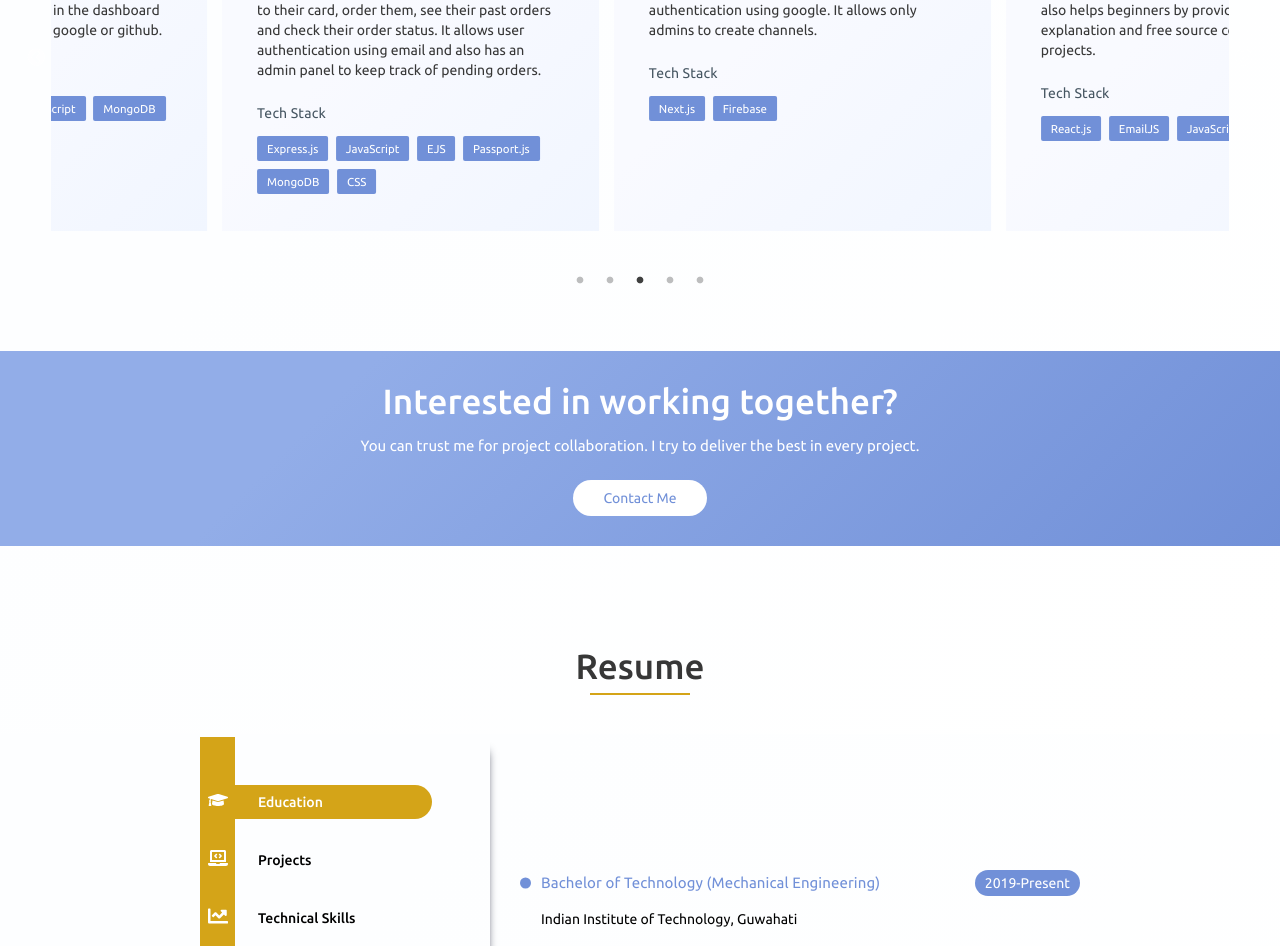
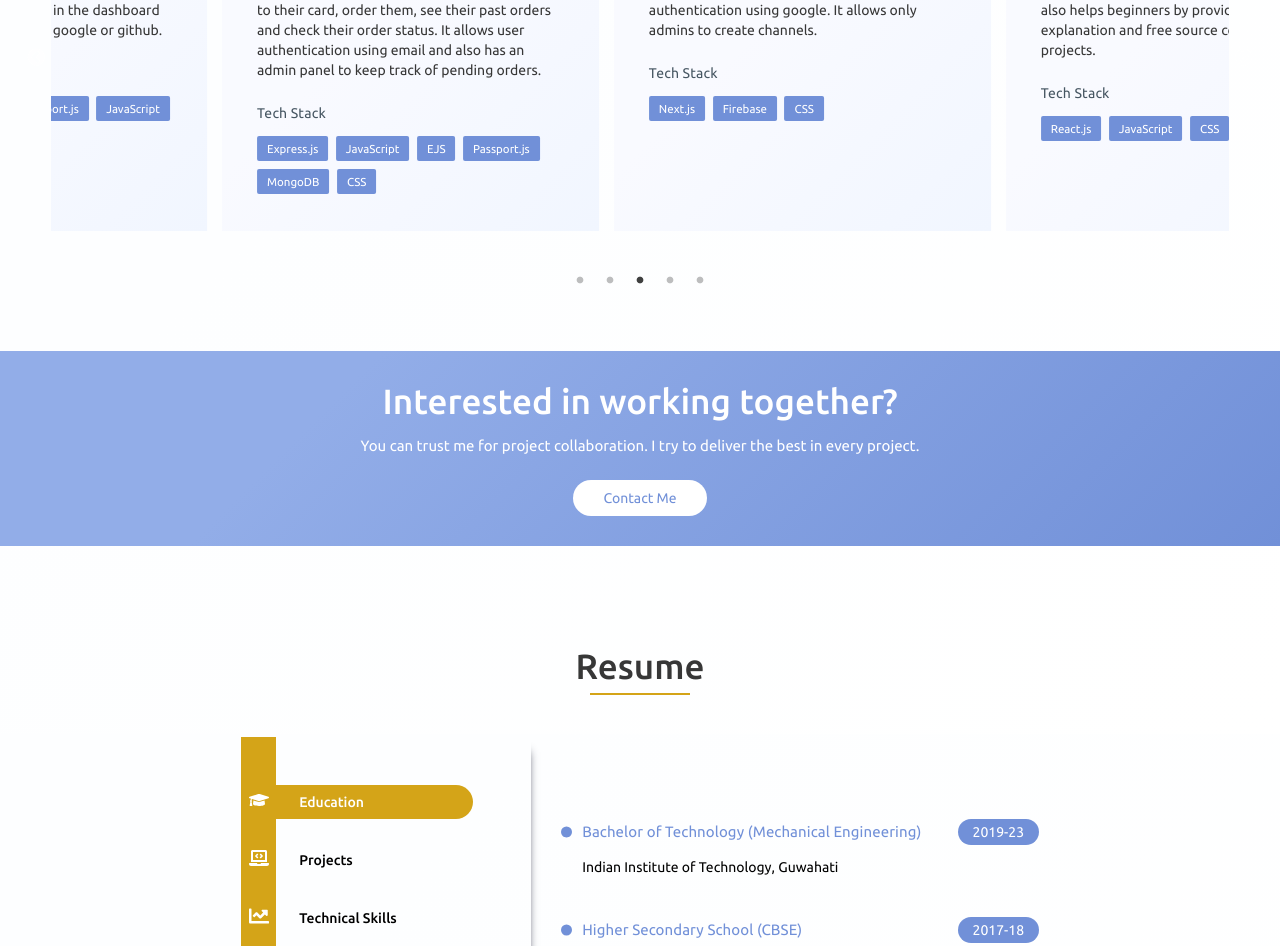
Before and after one commit to shmiitg/Shm-Portfolio, a React (Create React App) app: page / in a window 1280 px wide. Shown: the part 2466-3412 px from the top of the page. Built offline with nearby package versions, Linux system fonts and the light colour scheme.

Commit message:
Add resume responsiveness and update info

```diff
--- a/src/about/AboutMe.js
+++ b/src/about/AboutMe.js
@@ -5,7 +5,7 @@ const AboutMe = ({ aboutRef }) => {
         "Frontend Development",
         "Data Structures and Algorithms",
         "Backend Development",
-        "Machine learning and data visualisation",
+        "Machine learning and EDA",
         "Database management",
     ];
     const about =
--- a/src/header/Profile.css
+++ b/src/header/Profile.css
@@ -120,5 +120,6 @@ Profile Right Container
     .profile-img img {
         height: 100%;
         width: 100%;
+        min-width: 35rem;
     }
 }
--- a/src/projects/Projects.css
+++ b/src/projects/Projects.css
@@ -14,8 +14,7 @@
 
 .proj-card-wrapper {
     height: inherit;
-    padding: 3.5rem;
-    padding: 2.7vw;
+    padding: max(2rem, 2.7vw);
 }
 
 .proj-name {
--- a/src/projects/Projects.js
+++ b/src/projects/Projects.js
@@ -17,7 +17,7 @@ const Projects = ({ projectsRef }) => {
             name: "Portfolio Website",
             link: "https://shm-portgen.herokuapp.com",
             info: "The website allows users to generate multiple portfolio by filling required details. Users can view and edit their portfolios in the dashboard and signup/login using email, google or github.",
-            tech: ["React.js", "Express.js", "JavaScript", "MongoDB", "CSS"],
+            tech: ["React.js", "Express.js", "Passport.js", "JavaScript", "MongoDB", "CSS"],
         },
         {
             name: "Ecommerce Website",
@@ -29,13 +29,13 @@ const Projects = ({ projectsRef }) => {
             name: "Slack Clone",
             link: "https://shm-dilack.vercel.app",
             info: "Chat application where users can chat in different channels just like slack with authentication using google. It allows only admins to create channels.",
-            tech: ["Next.js", "Firebase"],
+            tech: ["Next.js", "Firebase", "CSS"],
         },
         {
             name: "Personal Portfolio",
             link: "https://shm-portfolio.netlify.app",
             info: "My Personal Website to display my profile and showcase by projects and skills. This website also helps beginners by providing them explanation and free source code of my projects.",
-            tech: ["React.js", "EmailJS", "JavaScript", "CSS"],
+            tech: ["React.js", "JavaScript", "CSS"],
         },
     ];
 
--- a/src/resume/Achievements.js
+++ b/src/resume/Achievements.js
@@ -1,9 +1,9 @@
 const Achievements = () => {
     const achievemets = [
         {
-            name: "Competetive Coding",
+            name: "Competetive Programming",
             date: "2021",
-            info: "Achieve maximum rating of 1940 on LeetCode and 1803 on CodeChef",
+            info: "Achieve maximum rating of 1955 on LeetCode and 1803 on CodeChef",
         },
         {
             name: "JEE Mains and Advanced",
--- a/src/resume/Education.js
+++ b/src/resume/Education.js
@@ -1,32 +1,36 @@
-import React from 'react'
+import React from "react";
 
 const Education = () => {
-
     const education = [
-        { degree: 'Bachelor of Technology (Mechanical Engineering)', date: '2019-Present', institute: 'Indian Institute of Technology, Guwahati' },
-        { degree: 'High School (Central Board of Secondary Education)', date: '2014-2017', institute: ' Gyan Ganga Educational Academy, Raipur' }
-    ]
+        {
+            degree: "Bachelor of Technology (Mechanical Engineering)",
+            date: "2019-23",
+            institute: "Indian Institute of Technology, Guwahati",
+        },
+        {
+            degree: "Higher Secondary School (CBSE)",
+            date: "2017-18",
+            institute: " Gyan Ganga Educational Academy, Raipur",
+        },
+        {
+            degree: "High School (CBSE)",
+            date: "2015-16",
+            institute: " Gyan Ganga Educational Academy, Raipur",
+        },
+    ];
     return (
         <>
-            {
-                education.map((edu, index) => (
-                    <div key={index} className="resume-content">
-                        <div className="details-head">
-                            <div className="details-head-left">
-                                {edu.degree}
-                            </div>
-                            <div className="details-head-right">
-                                {edu.date}
-                            </div>
-                        </div>
-                        <div className="details-info">
-                            {edu.institute}
-                        </div>
+            {education.map((edu, index) => (
+                <div key={index} className="resume-content">
+                    <div className="details-head">
+                        <div className="details-head-left">{edu.degree}</div>
+                        <div className="details-head-right">{edu.date}</div>
                     </div>
-                ))
-            }
+                    <div className="details-info">{edu.institute}</div>
+                </div>
+            ))}
         </>
-    )
-}
+    );
+};
 
-export default Education
+export default Education;
--- a/src/resume/Hackathons.js
+++ b/src/resume/Hackathons.js
@@ -3,18 +3,18 @@ import React from "react";
 const Hackathons = () => {
     const hackathons = [
         {
-            name: "Code Peak (Open Source Hackathon)",
+            name: "Code Peak (Open Source)",
             date: "Dec 2021",
             info: "Achieved 1st rank among 1500+ candidates by contributing in various open source projects",
         },
         {
-            name: "Cricket Analytica (Exploratory Data Analysis)",
+            name: "Cricket Analytica (Explolatory Data Analysis)",
             date: "Nov 2021",
             info: "Runner up in Cricket Analytica organised by Coding Club, IIT Guwahati",
         },
         {
             name: "Cascade Cup (Machine Learning)",
-            date: "March 2022",
+            date: "Mar 2022",
             info: "Achieved 21th position in second round among 1500+ qualified participants",
         },
     ];
--- a/src/resume/KeyCourses.js
+++ b/src/resume/KeyCourses.js
@@ -1,39 +1,37 @@
-import React from 'react'
+import React from "react";
 
 const KeyCourses = () => {
     const courses = [
-        { name: 'Computer Science', date: '2019-2020', info: ['Introduction to Computing, Computing Laboratory'] },
-        { name: 'Mathematics', date: '2019-2020', info: ['Linear Algebra, Real Analysis, Complex Analysis, Ordinary and Partial Differential Equation'] },
-        { name: 'Machine Learning', date: '2020-2021', info: ['Deep Learning Specialization by deeplearning.ai', 'FAST TRACK TO ML by Coding Club, IIT Guwahati'] }
-    ]
+        {
+            name: "Computer Science",
+            date: "2019-20",
+            info: "Introduction to Computing, Computing Laboratory",
+        },
+        {
+            name: "Mathematics",
+            date: "2019-20",
+            info: "Linear Algebra, Real Analysis, Complex Analysis, Ordinary and Partial Differential Equation",
+        },
+        {
+            name: "Machine Learning",
+            date: "2020-21",
+            info: "Deep Learning Specialization by deeplearning.ai, FAST TRACK TO ML by Coding Club IIT Guwahati",
+        },
+    ];
 
     return (
         <>
-            {
-                courses.map((course, index) => (
-                    <div key={index} className="resume-project-content">
-                        <div className="details-head">
-                            <div className="details-head-left">
-                                {course.name}
-                            </div>
-                            <div className="details-head-right">
-                                {course.date}
-                            </div>
-                        </div>
-                        <div className="details-info">
-                            {
-                                course.info.map((c, index) => (
-                                    <div key={index} className="course">
-                                        {c}
-                                    </div>
-                                ))
-                            }
-                        </div>
+            {courses.map((course, index) => (
+                <div key={index} className="resume-project-content">
+                    <div className="details-head">
+                        <div className="details-head-left">{course.name}</div>
+                        <div className="details-head-right">{course.date}</div>
                     </div>
-                ))
-            }
+                    <div className="details-info">{course.info}</div>
+                </div>
+            ))}
         </>
-    )
-}
+    );
+};
 
-export default KeyCourses
+export default KeyCourses;
--- a/src/resume/Projects.js
+++ b/src/resume/Projects.js
@@ -5,7 +5,7 @@ const Projects = () => {
         {
             name: "Interview Prep Website",
             date: "Oct 2021",
-            info: "Interview Preparation Website that can be to used to keep track of progress and crack interviews",
+            info: "Interview Preparation Website to keep track of progress and crack interviews",
             tech: "React.js, Express.js, JWT, MongoDB, CSS",
         },
         {
--- a/src/resume/Resume.css
+++ b/src/resume/Resume.css
@@ -1,7 +1,7 @@
 .resume-container {
     margin: 5rem auto 0;
     max-width: 90rem;
-    padding: 5rem 1rem 0;
+    padding: 5rem max(4%, 3rem) 0;
 }
 
 .resume-main {
@@ -36,6 +36,10 @@ Resume Icons
     flex-direction: column;
     height: 100%;
     justify-content: center;
+}
+
+.icon-points-resp {
+    display: none;
 }
 
 .icon-point svg {
@@ -123,6 +127,7 @@ Resume Details
     font-size: 1.5rem;
     letter-spacing: 0.1px;
     margin-left: 2.1rem;
+    line-height: 20px;
 }
 
 .details-head-left:after {
@@ -142,13 +147,73 @@ Resume Details
     border-radius: 20px;
     padding: 5px 10px;
     color: var(--clr-white);
+    min-width: 8.1rem;
+    text-align: center;
 }
 
 .details-info {
-    margin-top: 1.5rem;
+    margin-top: 1.25rem;
     margin-left: 2.1rem;
+    line-height: 20px;
 }
 
 .course {
-    line-height: 18px;
+    line-height: 20px;
 }
+
+@media (max-width: 768px) {
+    .resume-main {
+        height: 48rem;
+        flex-direction: column;
+        gap: 2rem;
+    }
+
+    .resume-details {
+        height: 42rem;
+    }
+
+    .icon-container {
+        height: 4rem;
+        width: 100%;
+    }
+
+    .icons {
+        display: none;
+    }
+
+    .icon-points {
+        display: none;
+    }
+
+    .icon-points-resp {
+        display: flex;
+        width: 100%;
+        justify-content: space-between;
+    }
+
+    .icon-point-resp {
+        display: flex;
+        align-items: center;
+        justify-content: center;
+        cursor: pointer;
+        padding: 1rem;
+    }
+
+    .icon-point-resp svg {
+        color: #000;
+        width: 2rem;
+        height: 2rem;
+    }
+
+    .icon-selected-resp {
+        background: #d4a418;
+    }
+
+    .icon-selected-resp svg {
+        color: #fff;
+    }
+
+    .resume-icon-details {
+        padding: 2rem 0;
+    }
+}
--- a/src/resume/TechSkills.js
+++ b/src/resume/TechSkills.js
@@ -2,8 +2,12 @@ const TechSkills = () => {
     const skills = [
         { name: "Core Programming", tech: "C++, Python" },
         {
-            name: "Web Development",
-            tech: "React.js, JavaScript, TypeScript, Node.js, Express.js, Nest.js, Next.js",
+            name: "Frontend Development",
+            tech: "React.js, JavaScript, TypeScript, Next.js",
+        },
+        {
+            name: "Backend Development",
+            tech: "Node.js, Nest.js, MongoDB, MySQL, Firebase",
         },
         { name: "Database", tech: "MongoDB, Firebase, MySQL" },
         { name: "Machine Learning", tech: "Scikit-learn, Keras, OpenCV" },
```
Also changed, not shown: src/resume/Resume.js (+20 -4 lines).
